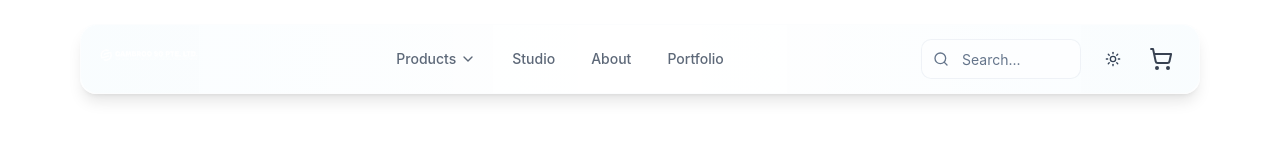
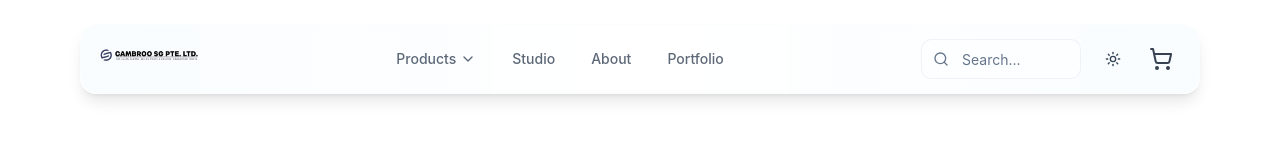
Before and after one commit to ruthwwikreddy/cambroos, a React (Vite) app: page /cart in a window 1280 px wide. Shown: the top 146 px of the page. Built offline with nearby package versions, Linux system fonts and the light colour scheme; the HTML template or start-up script is replaced by a standard one.

Commit message:
Revert: Remove invert effect from logo

```diff
--- a/src/components/Navigation.tsx
+++ b/src/components/Navigation.tsx
@@ -142,7 +142,7 @@ const Navigation = () => {
               <img
                 src={logo}
                 alt="Cambroos Logo"
-                className="h-20 w-auto -mt-2 invert brightness-0 dark:brightness-100"
+                className="h-20 w-auto -mt-2"
               />
             </Link>
 
```
